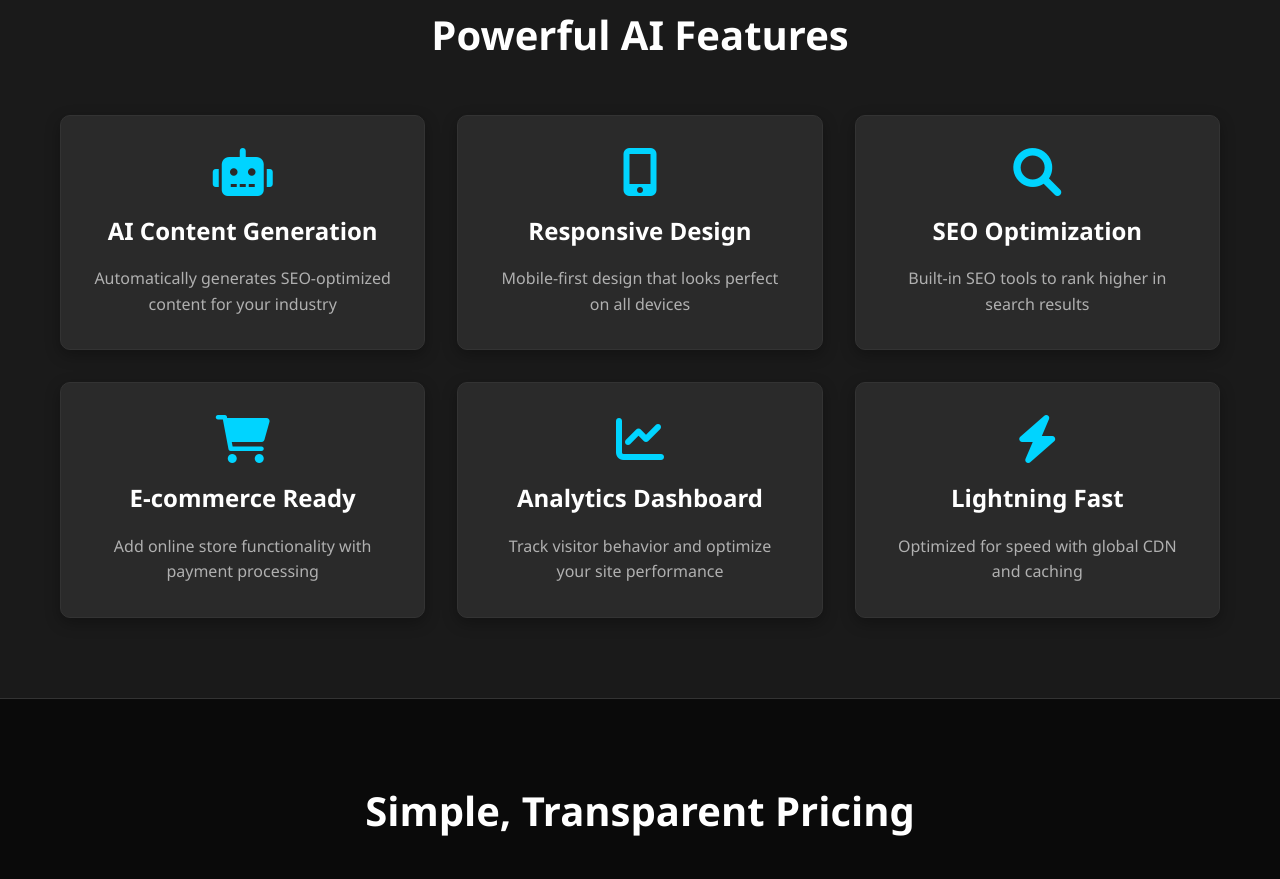
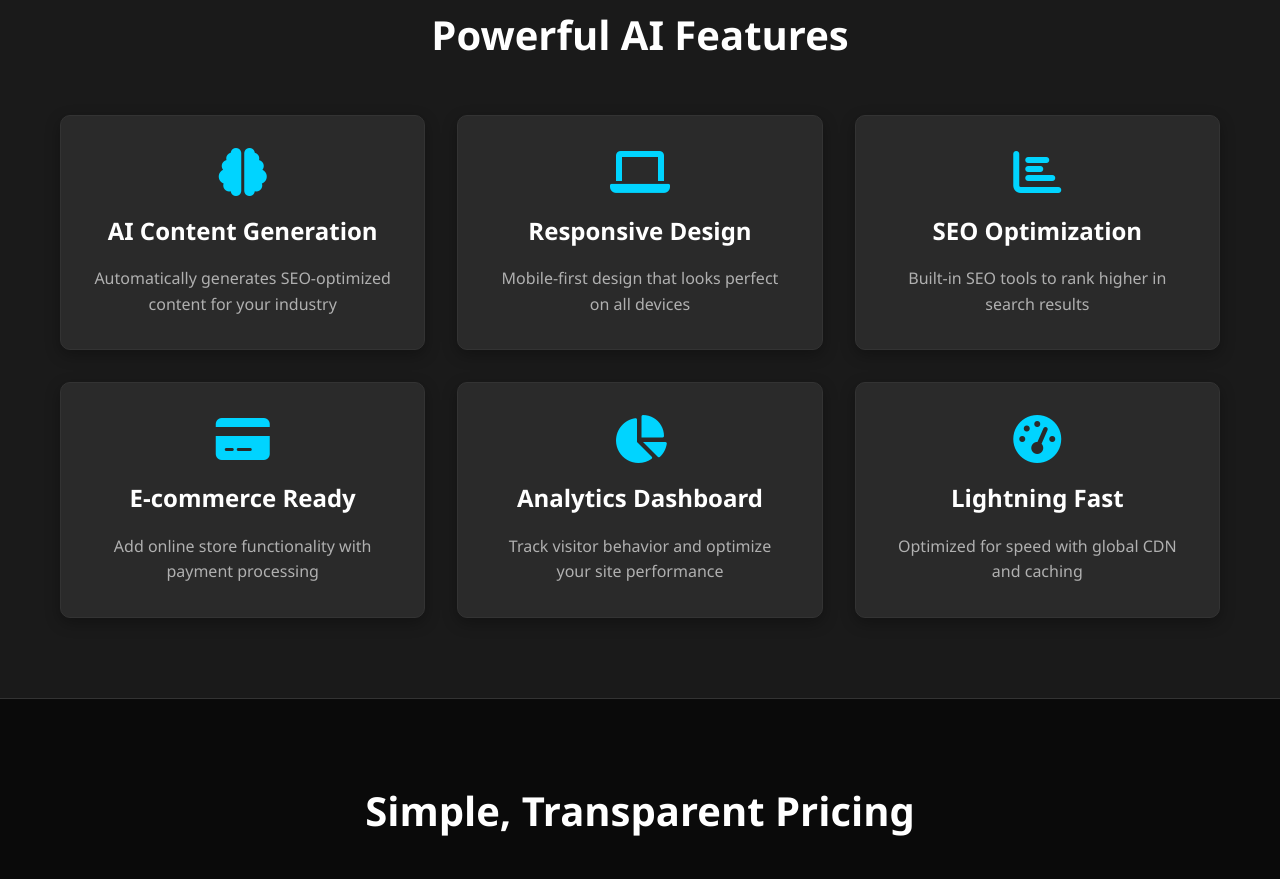
Before and after one commit to emasmela-dotcom/businesshub, a plain HTML site: page index.html in a window 1280 px wide. Shown: the part 771-1650 px from the top of the page. Drawn offline with Linux system fonts and the light colour scheme.

Commit message:
Replace childish icons with professional business icons

```diff
--- a/index.html
+++ b/index.html
@@ -61,32 +61,32 @@
             <h2>Powerful AI Features</h2>
             <div class="features-grid">
                 <div class="feature-card">
-                    <i class="fas fa-robot"></i>
+                    <i class="fas fa-brain"></i>
                     <h3>AI Content Generation</h3>
                     <p>Automatically generates SEO-optimized content for your industry</p>
                 </div>
                 <div class="feature-card">
-                    <i class="fas fa-mobile-alt"></i>
+                    <i class="fas fa-laptop"></i>
                     <h3>Responsive Design</h3>
                     <p>Mobile-first design that looks perfect on all devices</p>
                 </div>
                 <div class="feature-card">
-                    <i class="fas fa-search"></i>
+                    <i class="fas fa-chart-bar"></i>
                     <h3>SEO Optimization</h3>
                     <p>Built-in SEO tools to rank higher in search results</p>
                 </div>
                 <div class="feature-card">
-                    <i class="fas fa-shopping-cart"></i>
+                    <i class="fas fa-credit-card"></i>
                     <h3>E-commerce Ready</h3>
                     <p>Add online store functionality with payment processing</p>
                 </div>
                 <div class="feature-card">
-                    <i class="fas fa-chart-line"></i>
+                    <i class="fas fa-chart-pie"></i>
                     <h3>Analytics Dashboard</h3>
                     <p>Track visitor behavior and optimize your site performance</p>
                 </div>
                 <div class="feature-card">
-                    <i class="fas fa-bolt"></i>
+                    <i class="fas fa-tachometer-alt"></i>
                     <h3>Lightning Fast</h3>
                     <p>Optimized for speed with global CDN and caching</p>
                 </div>
```
